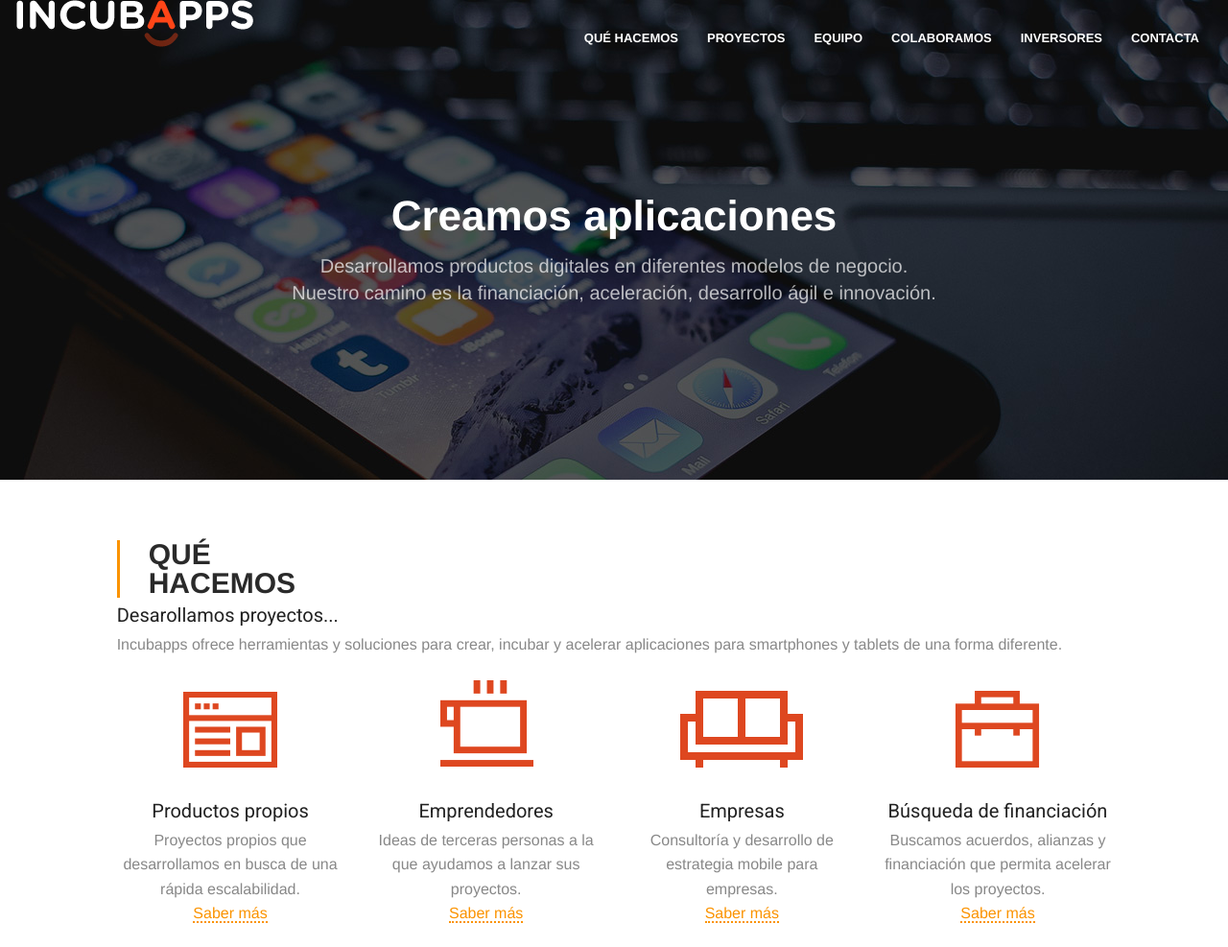
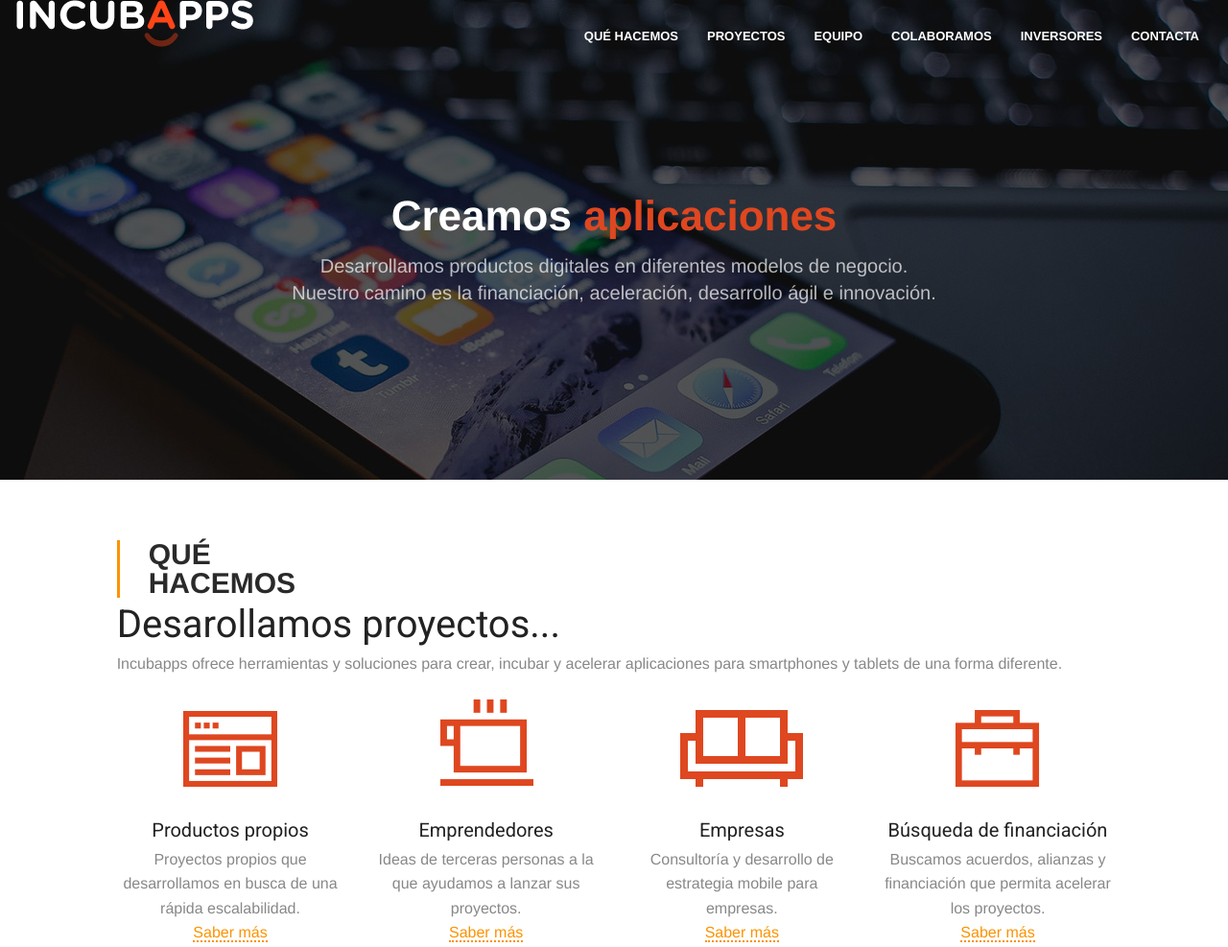
Before and after one commit to hermesdt-incubapps/hermesdt-incubapps.github.io, a website with bundled scripts: page index.html in a window 1280 px wide. Shown: the top 987 px of the page at 96% size. Built offline with nearby package versions, Linux system fonts and the light colour scheme; files whose address does not match are found by name.

Commit message:
some fixes

```diff
--- a/index.html
+++ b/index.html
@@ -17,7 +17,7 @@
                 <nav class="top-bar" data-topbar role="navigation">
                     <ul class="title-area">
                         <li class="name">
-                            <img src="images/logo-incubapps.png" width="" height="" alt="incubapps">
+                            <img src="images/logo-incubapps.png" width="250" height="50" alt="incubapps">
                         </li>
                         <li class="toggle-topbar menu-icon"><a href="#"><span></span></a></li>
                     </ul>
@@ -38,7 +38,7 @@
 
         <div class="row">
             <div class="small-10 small-centered text-center columns">
-                <h1>Creamos aplicaciones</h1>
+                <h1>Creamos <span>aplicaciones</span></h1>
                 <h2>Desarrollamos productos digitales en diferentes modelos de negocio.<br> Nuestro camino es la financiación, aceleración, desarrollo ágil e innovación.</h2>
             </div>
         </div>
@@ -159,56 +159,6 @@
             </div>
 
         </div>
-
-        <!-- Future portfolio
-        <div class="row">
-            <div class="small-12 large-8 columns">
-                <ul class="projects-definition">
-
-                    <div class="row">
-                        <div class="small-12 large-6 columns">
-                            <li>
-                                <img src="images/list_health.png" class="left">
-                                <p class="sector">SALUD</p>
-                                <p>Comunicación e intercambio de información entre profesionales de la salud.</p>
-                            </li>
-
-                            <li>
-                                <img src="images/list.jpg" class="left">
-                                <p class="sector">SOCIAL</p>
-                                <p>This is Photoshop's version  of Lorem Ipsum. Proin gravida nibh vel velit auctor aliquet. Aenean sollicitudin.</p>
-                            </li>
-
-                            <li>
-                                <img src="images/list_finance.png" class="left">
-                                <p class="sector">FINANZAS</p>
-                                <p>Control de gastos para una mejor gestión financiera doméstica y profesional.</p>
-                            </li>
-                        </div>
-
-                        <div class="small-12 large-6 columns">
-                            <li>
-                                <img src="images/list_seniors.png" class="left">
-                                <p class="sector">TERCERA EDAD</p>
-                                <p>Organización e información de sus dependientes (menores, enfermos, mayores) con todas las personas involucradas en sus cuidados.</p>
-                            </li>
-
-                            <li>
-                                <img src="images/list.jpg" class="left">
-                                <p class="sector">COMPARADORES</p>
-                                <p>This is Photoshop's version  of Lorem Ipsum. Proin gravida nibh vel velit auctor aliquet. Aenean sollicitudin.</p>
-                            </li>
-
-                            <li>
-                                <img src="images/list_fitness.png" class="left">
-                                <p class="sector">ACTIVIDAD FÍSICA</p>
-                                <p>Enfocados al fitness y control de obejtivos de entrenamiento para mejorar el rendimiento deportivo.</p>
-                            </li>
-                        </div>
-                    </div>
-                </ul>
-            </div>
-        </div> /. Future portfolio -->
     </section>
     <!-- /. Projects -->
 
@@ -563,10 +513,6 @@
     <script src="bower_components/foundation/js/foundation.min.js"></script>
     <script src="bower_components/jquery.scrollTo/jquery.scrollTo.min.js"></script>
     <script src="js/app.js"></script>
-    <script src="js/velocity.min.js"></script>
     <script src="js/main.js"></script>
-    <script src="js/samuel.js"></script>
-    <script src="js/alberto.js"></script>
-    <script src="js/alvaro.js"></script>
   </body>
 </html>
--- a/scss/_incubapps.scss
+++ b/scss/_incubapps.scss
@@ -5,6 +5,7 @@
 $text: #888;
 $darkText: rgba(255,255,255,.7);
 $brand: rgb(251,147,0); //
+$brandDark: #DE4720;
 $hover: .7;
 
 // Variables
@@ -68,6 +69,10 @@ header {
 		color: white;
 		font-weight: bold;
 		margin-top: 10%;
+
+        span {
+            color: $brandDark;
+        }
 	}
 
 	h2 {
@@ -102,7 +107,7 @@ h3 {
     .name {
         color: #222;
         text-transform: uppercase;
-		text-align: center;
+		    text-align: center;
     }
 
     .job {
@@ -130,7 +135,6 @@ h3 {
     color: $brand;
     border-bottom: 2px dotted $brand;
   }
-
 }
 
 #whatwedo {
@@ -138,13 +142,17 @@ h3 {
 	border-bottom: 1px solid #dfe0e1;
 	min-height: 500px;
 
+
+
 	h4 {
 		@include fontSize (20,1,normal);
 		margin-top: 0;
+
+        &.section-subtitle {
+            @include fontSize (40, 2, normal);
+        }
 	}
-
 }
-
 
 #projects {
 	padding: 60px 0 30px 0;
@@ -225,40 +233,33 @@ p {
 	margin-bottom: 0;
 }
 
+.top-bar, .top-bar-section li:not(.has-form) a:not(.button),
+.top-bar-section li:not(.has-form) a:not(.btn), .top-bar-section ul li {
+    background: none;
+}
+
+.top-bar-section li:not(.has-form) a:not(.button) {
+    padding: 15px;
+}
+
+.top-bar-section ul li > a {
+    font-weight: bold;
+    text-transform: uppercase;
+}
+
 .top-bar {
-	overflow: hidden;
-	height: 90px;
-	line-height: 60px;
-	position: relative;
-	background: none;
-	margin-bottom: 0;
+    height: 90px;
+
+    .name {
+        padding-top: 30px;
+    }
 }
 
 .top-bar-section ul {
-	padding-top: 10px;
-}
-
-.top-bar-section ul li {
-	background: none;
-}
-
-.top-bar-section ul li > a {
-	display: block;
-	width: 100%;
-	color: white;
-	padding: 12px 0 12px 0;
-	padding-left: 15px;
-	font-family: "Helvetica Neue", Helvetica, Roboto, Arial, sans-serif;
-	font-size: 0.8125rem;
-	font-weight: bold;
-	text-transform: uppercase;
+    padding-top: 40px;
 }
 
 .top-bar-section li:not(.has-form) a:not(.button), .top-bar-section li:not(.has-form) a:not(.btn) {
-	padding: 0 15px;
-	line-height: 60px;
-	background: none;
-
 	&:hover {
 		background: none;
 		background-color: transparent;
@@ -286,6 +287,19 @@ footer {
 
 }
 
+@media (min-width: 640px) {
+    .top-bar {
+
+        .name {
+            padding-top: 0;
+        }
+    }
+
+    .top-bar-section ul {
+        padding-top: 0;
+    }
+}
+
 // Slide Panel for What We Do section
 
 *, *::after, *::before {
@@ -296,6 +310,10 @@ footer {
 
 *::after, *::before {
   content: '';
+}
+
+.columns::after, .columns::before {
+  content: none;
 }
 
 html, body {
```
Also changed, not shown: stylesheets/app.css.
